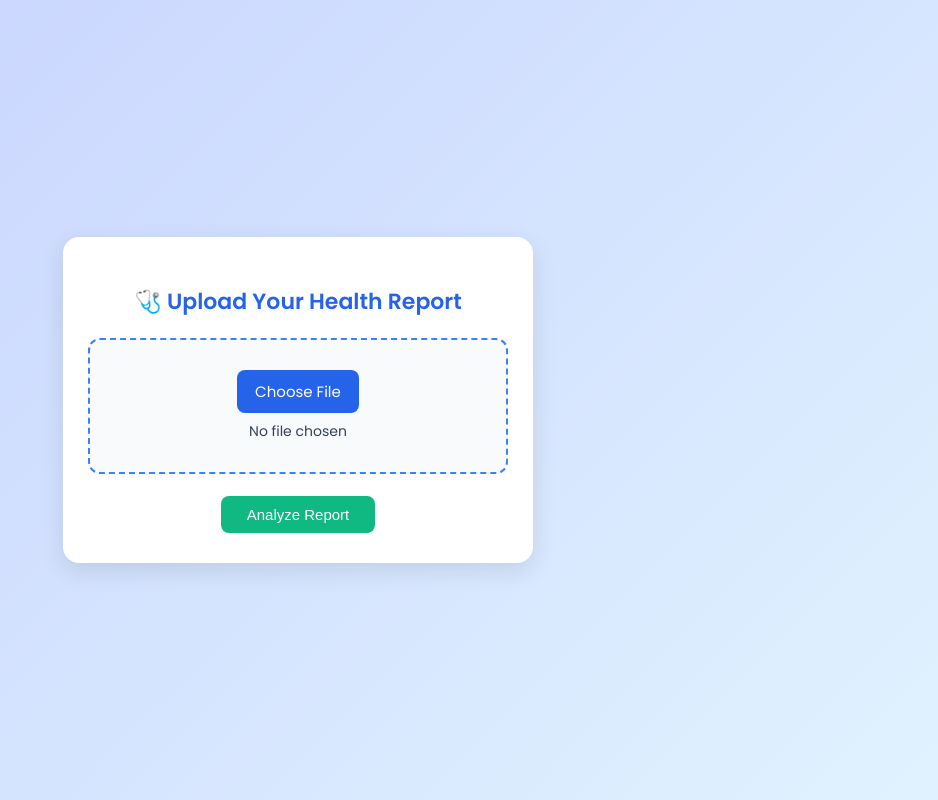
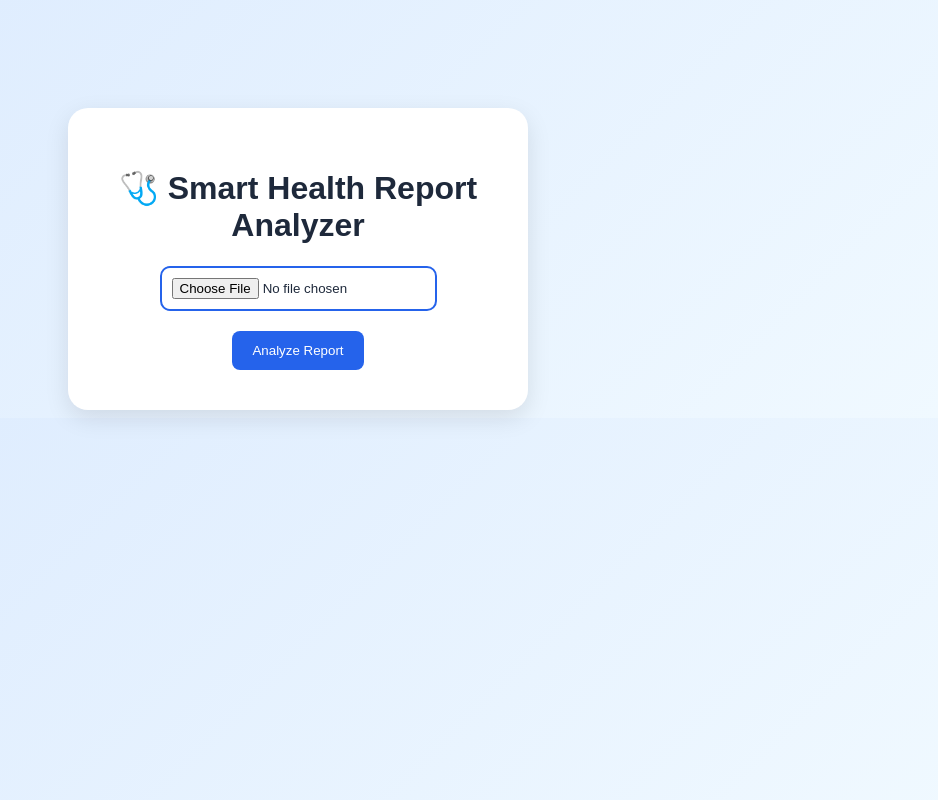
Before and after one commit to Rekha-shivaraj/Lab-report-digitization, a plain HTML site: page index.html in a window 1280 px wide. Shown: the whole page, without its empty margins (342-1280 px from the left). Drawn offline with Linux system fonts and the light colour scheme.

Commit message:
Update index.html

```diff
--- a/index.html
+++ b/index.html
@@ -2,165 +2,61 @@
 <html lang="en">
 <head>
   <meta charset="UTF-8">
-  <meta name="viewport" content="width=device-width, initial-scale=1.0">
   <title>Upload Your Health Report</title>
-
-  <link href="https://fonts.googleapis.com/css2?family=Poppins:wght@400;600&display=swap" rel="stylesheet">
-
   <style>
     body {
       font-family: 'Poppins', sans-serif;
-      background: linear-gradient(135deg, #c7d2fe, #e0f2fe);
-      display: flex;
-      justify-content: center;
-      align-items: center;
-      height: 100vh;
-      margin: 0;
+      background: linear-gradient(135deg, #dbeafe, #f0f9ff);
+      text-align: center;
+      padding-top: 100px;
+      color: #1e293b;
     }
-
-    .upload-box {
+    .card {
       background: white;
-      width: 85%;              /* ⬅️ reduced from 90% */
-      max-width: 420px;        /* ⬅️ reduced from 480px */
-      padding: 30px 25px;      /* ⬅️ slightly tighter padding */
-      border-radius: 16px;
+      padding: 40px;
+      margin: auto;
+      width: 380px;
+      border-radius: 20px;
       box-shadow: 0 8px 25px rgba(0,0,0,0.1);
-      text-align: center;
-      animation: fadeIn 0.8s ease;
     }
-
-    h2 {
-      color: #2563eb;
-      font-size: 22px;
-      margin-bottom: 20px;
+    input[type=file] {
+      display: block;
+      margin: 20px auto;
+      padding: 10px;
+      border: 2px solid #2563eb;
+      border-radius: 10px;
+      cursor: pointer;
     }
-
-    .upload-area {
-      border: 2px dashed #3b82f6;
-      border-radius: 12px;
-      padding: 30px;
-      background: #f8fafc;
-      transition: 0.3s ease;
-    }
-
-    .upload-area:hover {
-      background: #eff6ff;
-      border-color: #1d4ed8;
-    }
-
-    input[type="file"] {
-      display: none;
-    }
-
-    .custom-file-label {
-      display: inline-block;
-      padding: 10px 18px;
+    button {
+      background: #2563eb;
       color: white;
-      background: #2563eb;
-      border-radius: 8px;
-      cursor: pointer;
-      transition: background 0.3s ease;
-      font-size: 15px;
-    }
-
-    .custom-file-label:hover {
-      background: #1e40af;
-    }
-
-    .file-name {
-      margin-top: 8px;
-      font-size: 14px;
-      color: #334155;
-    }
-
-    .analyze-btn {
-      margin-top: 22px;
-      background: #10b981;
-      color: white;
-      padding: 10px 26px;
       border: none;
       border-radius: 8px;
-      font-size: 15px;
+      padding: 12px 20px;
       cursor: pointer;
-      transition: background 0.3s ease, transform 0.2s ease;
+      transition: 0.3s;
     }
-
-    .analyze-btn:hover {
-      background: #059669;
-      transform: scale(1.05);
-    }
-
-    .warning {
-      color: #b91c1c;
-      font-size: 14px;
-      margin-top: 10px;
-      display: none;
-    }
-
-    @keyframes fadeIn {
-      from { opacity: 0; transform: translateY(20px); }
-      to { opacity: 1; transform: translateY(0); }
-    }
+    button:hover { background: #1e3a8a; }
   </style>
 </head>
 <body>
-  <div class="upload-box">
-    <h2>🩺 Upload Your Health Report</h2>
-
-    <form id="uploadForm" action="/analyze" method="post" enctype="multipart/form-data">
-      <div class="upload-area" id="dropZone">
-        <label for="fileInput" class="custom-file-label">Choose File</label>
-        <input type="file" id="fileInput" name="report" accept=".pdf,.png,.jpg,.jpeg">
-        <div id="fileName" class="file-name">No file chosen</div>
-      </div>
-
-      <div id="warningMsg" class="warning">⚠️ Please upload a file before analyzing.</div>
-
-      <button type="submit" class="analyze-btn">Analyze Report</button>
+  <div class="card">
+    <h1>🩺 Smart Health Report Analyzer</h1>
+    <form id="uploadForm" action="/analyze" method="POST" enctype="multipart/form-data" onsubmit="return validateForm()">
+      <input type="file" name="report" id="fileInput" accept=".pdf,image/*" required>
+      <button type="submit">Analyze Report</button>
     </form>
   </div>
 
   <script>
-    const fileInput = document.getElementById("fileInput");
-    const fileName = document.getElementById("fileName");
-    const warningMsg = document.getElementById("warningMsg");
-    const form = document.getElementById("uploadForm");
-
-    // Update file name
-    fileInput.addEventListener("change", () => {
-      fileName.textContent = fileInput.files.length > 0
-        ? fileInput.files[0].name
-        : "No file chosen";
-      warningMsg.style.display = "none";
-    });
-
-    // Prevent form submit if no file
-    form.addEventListener("submit", (event) => {
-      if (fileInput.files.length === 0) {
-        event.preventDefault();
-        warningMsg.style.display = "block";
+    function validateForm() {
+      const fileInput = document.getElementById('fileInput');
+      if (!fileInput.files.length) {
+        alert("⚠️ Please select a report before uploading!");
+        return false;
       }
-    });
-
-    // Optional: Drag-and-drop behavior
-    const dropZone = document.getElementById("dropZone");
-    dropZone.addEventListener("dragover", (e) => {
-      e.preventDefault();
-      dropZone.style.background = "#dbeafe";
-    });
-    dropZone.addEventListener("dragleave", () => {
-      dropZone.style.background = "#f8fafc";
-    });
-    dropZone.addEventListener("drop", (e) => {
-      e.preventDefault();
-      dropZone.style.background = "#f8fafc";
-      const files = e.dataTransfer.files;
-      if (files.length > 0) {
-        fileInput.files = files;
-        fileName.textContent = files[0].name;
-        warningMsg.style.display = "none";
-      }
-    });
+      return true;
+    }
   </script>
 </body>
 </html>
```
